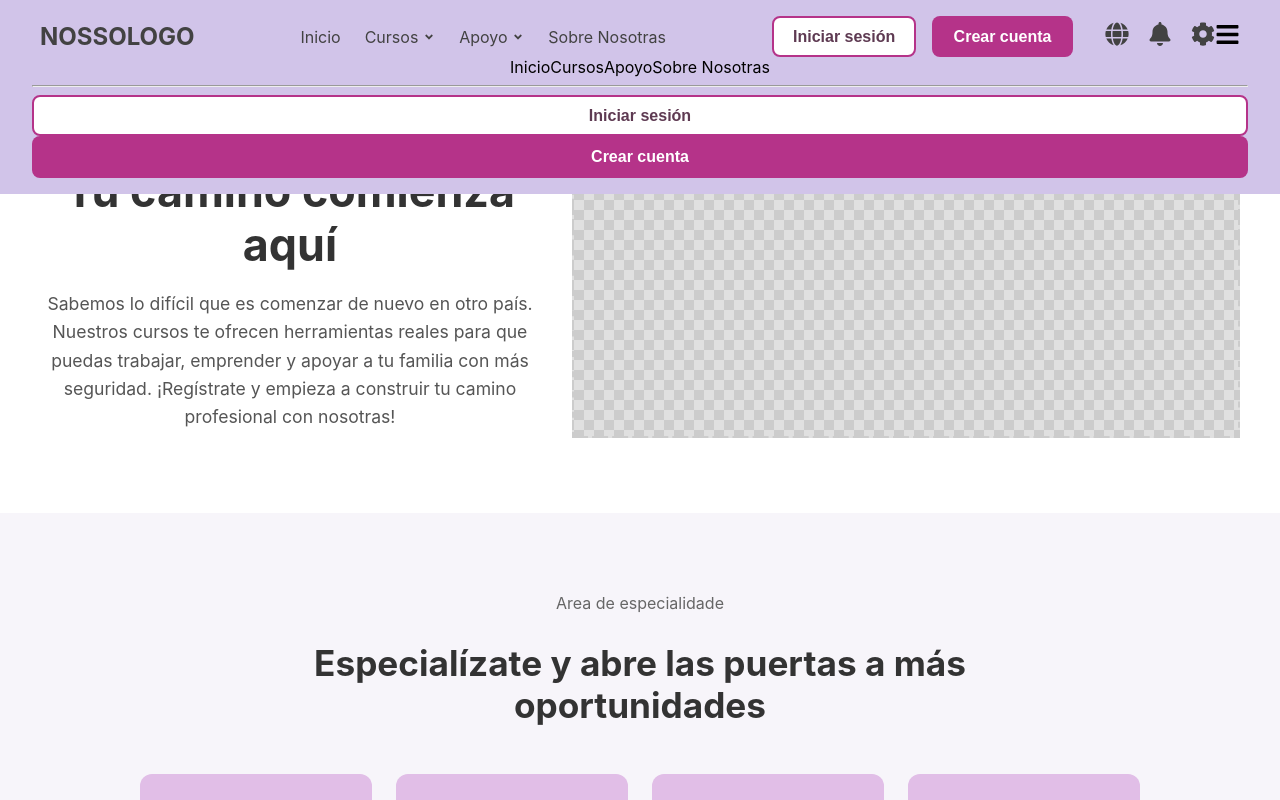
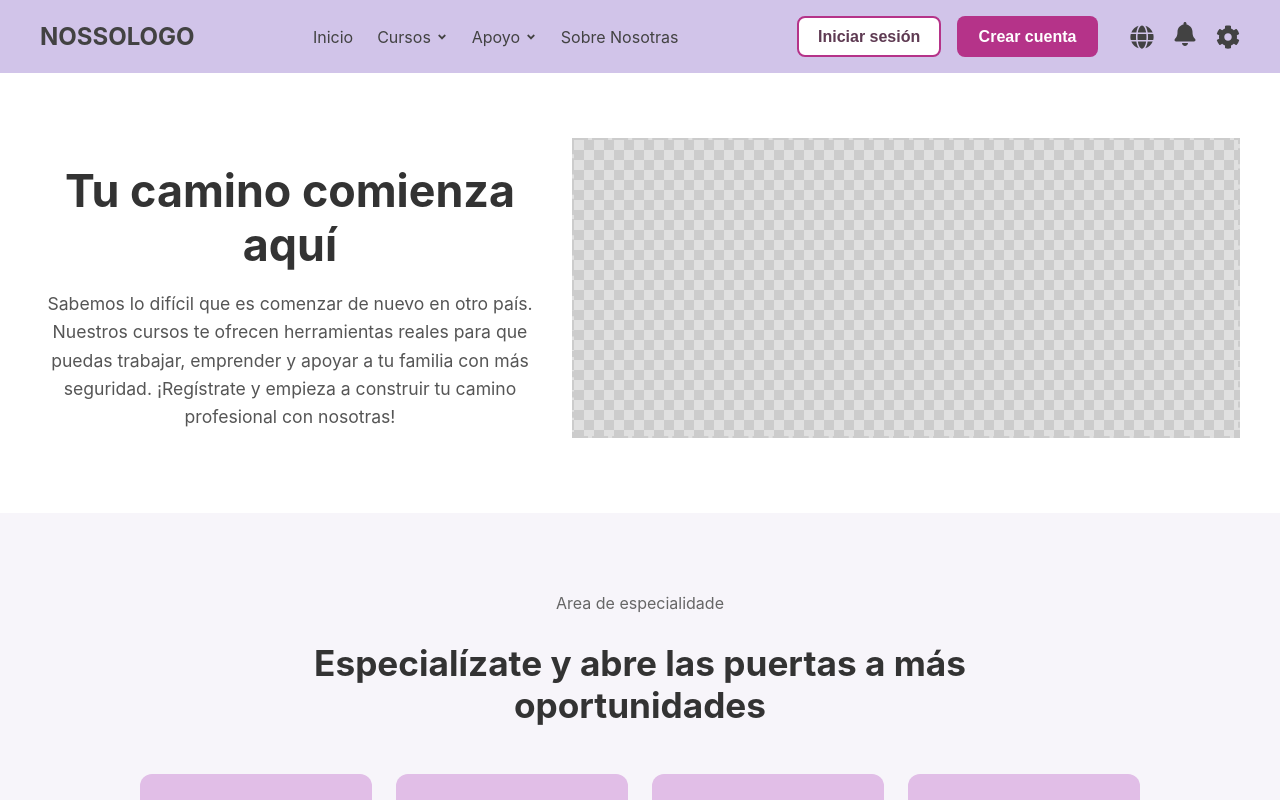
Before and after one commit to ailtonlucasdev/Impulsa-tu-voz, a React (Vite) app: page / in a window 1280 px wide. Shown: the top 800 px of the page. Built offline with nearby package versions, Linux system fonts and the light colour scheme.

Commit message:
deletando os aquivos duplicados do css da navbar -fucionando agora

```diff
--- a/src/components/Navbar/Navbar.css
+++ b/src/components/Navbar/Navbar.css
@@ -116,23 +116,21 @@
   background-color: white;
 }
 
-/* NOVO: Container para os ícones de utilidade */
 .navbar-user-actions {
   display: flex;
   align-items: center;
   gap: 1.2rem;
   margin-left: 1rem;
-  position: relative; /* Para o dropdown de notificações */
+  position: relative;
 }
 
 .action-icon {
   color: #424242;
   cursor: pointer;
-  font-size: 1.5rem; /* Aumenta o tamanho dos ícones */
+  font-size: 1.5rem;
   position: relative;
 }
 
-/* NOVO: Estilos para o menu de notificações */
 .notifications-dropdown {
   position: absolute;
   top: 150%;
@@ -142,6 +140,7 @@
   border-radius: 8px;
   box-shadow: 0 8px 24px rgba(0,0,0,0.15);
   overflow: hidden;
+  z-index: 102;
 }
 
 .notifications-header {
@@ -205,6 +204,10 @@
   color: #999;
 }
 
+.menu-icon, .mobile-menu {
+  display: none;
+}
+
 /* --- RESPONSIVIDADE --- */
 @media screen and (max-width: 992px) {
   .desktop-nav,
@@ -251,4 +254,9 @@
     width: 80%;
     max-width: 300px;
   }
+  .mobile-menu .navbar-user-actions {
+    display: flex;
+    gap: 2rem;
+    margin-top: 1rem;
+  }
 }
--- a/src/components/Navbar/Navbar.jsx
+++ b/src/components/Navbar/Navbar.jsx
@@ -2,7 +2,6 @@
 
 import React, { useState } from 'react';
 import './Navbar.css';
-// Importa os novos ícones
 import { FaCog, FaBars, FaTimes, FaAngleDown, FaGlobe, FaBell } from 'react-icons/fa';
 
 const courseCategories = [
@@ -19,17 +18,15 @@ const supportCategories = [
   { name: 'Guarderías', filterKey: 'guarderias' },
 ];
 
-// Componente da Navbar atualizado
 function Navbar({
   onNavigateToHome,
   onNavigateToCourses,
   onNavigateToSupport,
-  onNavigateToSettings, // Recebe a nova função
+  onNavigateToSettings,
   onLoginClick,
   onRegisterClick
 }) {
   const [isMenuOpen, setIsMenuOpen] = useState(false);
-  // Novo estado para o menu de notificações
   const [isNotificationsOpen, setIsNotificationsOpen] = useState(false);
 
   const toggleMenu = () => setIsMenuOpen(!isMenuOpen);
@@ -50,6 +47,7 @@ function Navbar({
           <a onClick={() => handleNavigate(onNavigateToHome)}>NOSSOLOGO</a>
         </div>
 
+        {/* Navegação principal do Desktop */}
         <nav className="desktop-nav">
           <a onClick={() => handleNavigate(onNavigateToHome)}>Inicio</a>
           <div className="nav-item">
@@ -75,31 +73,27 @@ function Navbar({
           <a onClick={() => { /* Ação futura */ }}>Sobre Nosotras</a>
         </nav>
 
+        {/* Ações do Desktop (Botões + Ícones) */}
         <div className="desktop-actions">
           <button className="nav-button secondary" onClick={onLoginClick}>Iniciar sesión</button>
           <button className="nav-button primary" onClick={onRegisterClick}>Crear cuenta</button>
-
-          {/* NOVO: Container para os ícones de utilidade */}
           <div className="navbar-user-actions">
-            <div className="action-icon">
-              <FaGlobe />
-            </div>
-            <div className="action-icon" onClick={toggleNotifications}>
-              <FaBell />
-              {/* Menu de Notificações */}
+            <FaGlobe className="action-icon" />
+            <div className="action-icon" style={{position: 'relative'}}>
+              <FaBell onClick={toggleNotifications} />
               {isNotificationsOpen && <NotificationsMenu />}
             </div>
-            <div className="action-icon" onClick={() => handleNavigate(onNavigateToSettings)}>
-              <FaCog />
-            </div>
+            <FaCog className="action-icon" onClick={() => handleNavigate(onNavigateToSettings)} />
           </div>
         </div>
 
+        {/* Ícone do Menu Mobile */}
         <div className="menu-icon" onClick={toggleMenu}>
           {isMenuOpen ? <FaTimes size={25} /> : <FaBars size={25} />}
         </div>
       </div>
 
+      {/* Menu Overlay Mobile */}
       <div className={isMenuOpen ? 'mobile-menu active' : 'mobile-menu'}>
         <a onClick={() => handleNavigate(onNavigateToHome)}>Inicio</a>
         <a onClick={() => handleNavigate(onNavigateToCourses, null)}>Cursos</a>
@@ -110,26 +104,29 @@ function Navbar({
           <button className="nav-button secondary" onClick={handleLoginClick}>Iniciar sesión</button>
           <button className="nav-button primary" onClick={handleRegisterClick}>Crear cuenta</button>
         </div>
+        {/* Ícones de Ação no Menu Mobile */}
+        <div className="navbar-user-actions">
+           <FaGlobe className="action-icon" />
+           <FaBell className="action-icon" onClick={toggleNotifications}/>
+           <FaCog className="action-icon" onClick={() => handleNavigate(onNavigateToSettings)} />
+        </div>
       </div>
     </header>
   );
 }
 
-// NOVO: Componente para o menu de notificações
+// Componente para o menu de notificações (sem alterações)
 function NotificationsMenu() {
-  const [filter, setFilter] = useState('all'); // 'all', 'read', 'unread'
-  // Mock de notificações
+  const [filter, setFilter] = useState('all');
   const notifications = [
     { id: 1, text: 'Tu curso "Portugués para el Día a Día" comienza mañana.', time: 'hace 5 min', read: false },
     { id: 2, text: '¡Bienvenida a Impulsa Tu Voz! Completa tu perfil.', time: 'hace 1 día', read: true },
   ];
-
   const filteredNotifications = notifications.filter(n => {
     if (filter === 'read') return n.read;
     if (filter === 'unread') return !n.read;
     return true;
   });
-
   return (
     <div className="notifications-dropdown">
       <div className="notifications-header">
```
